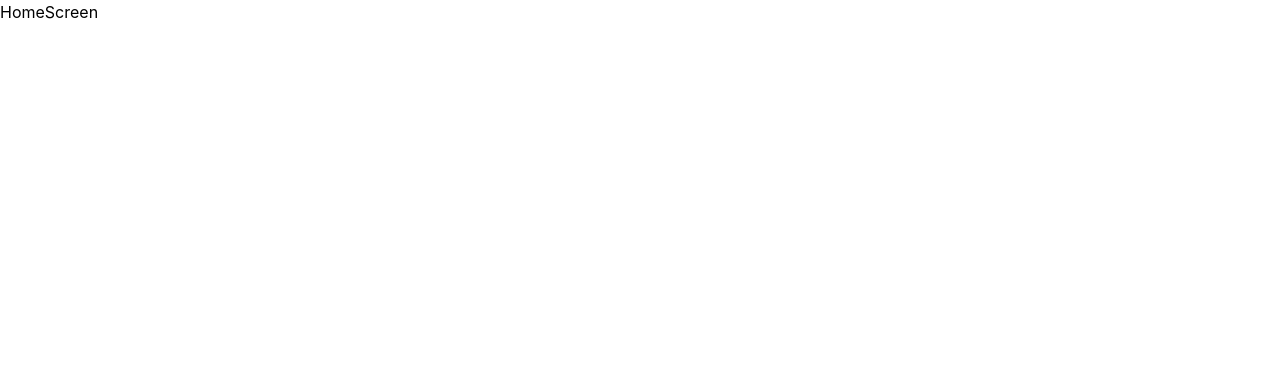
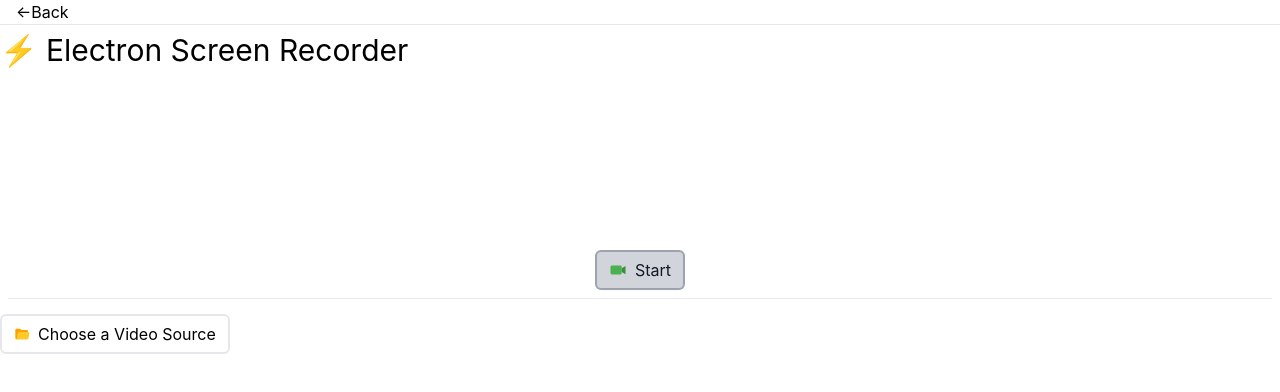
Before and after one commit to Super-Kenil/electron-screen-recorder, a React (Vite) app: page / in a window 1280 px wide. Shown: the top 392 px of the page. Built offline with nearby package versions, Linux system fonts and the light colour scheme.

Commit message:
FIX: Typo

```diff
--- a/package.json
+++ b/package.json
@@ -1,6 +1,6 @@
 {
   "name": "screen-recorder",
-  "productName": "screen-recorder",
+  "productName": "Super-Kenil's Screen Recorder",
   "version": "1.0.0",
   "description": "My Electron application description",
   "main": ".vite/build/main.js",
--- a/src/app.tsx
+++ b/src/app.tsx
@@ -6,7 +6,7 @@ import RecordingScreen from './screens/Recording'
 const App = () => {
   return (
     <Routes>
-      <Route path='/' element={<HomeScreen />} />
+      <Route path='/' element={<RecordingScreen />} />
       <Route path='/recording' element={<RecordingScreen/> } />
     </Routes>
   )
```
